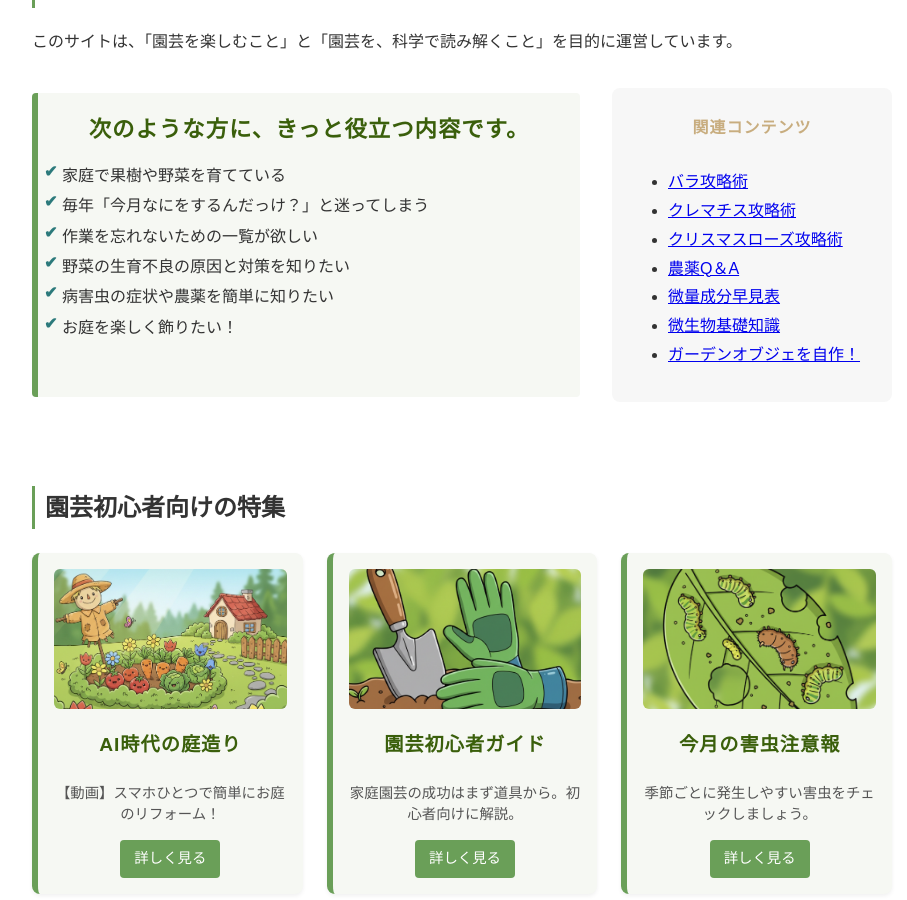
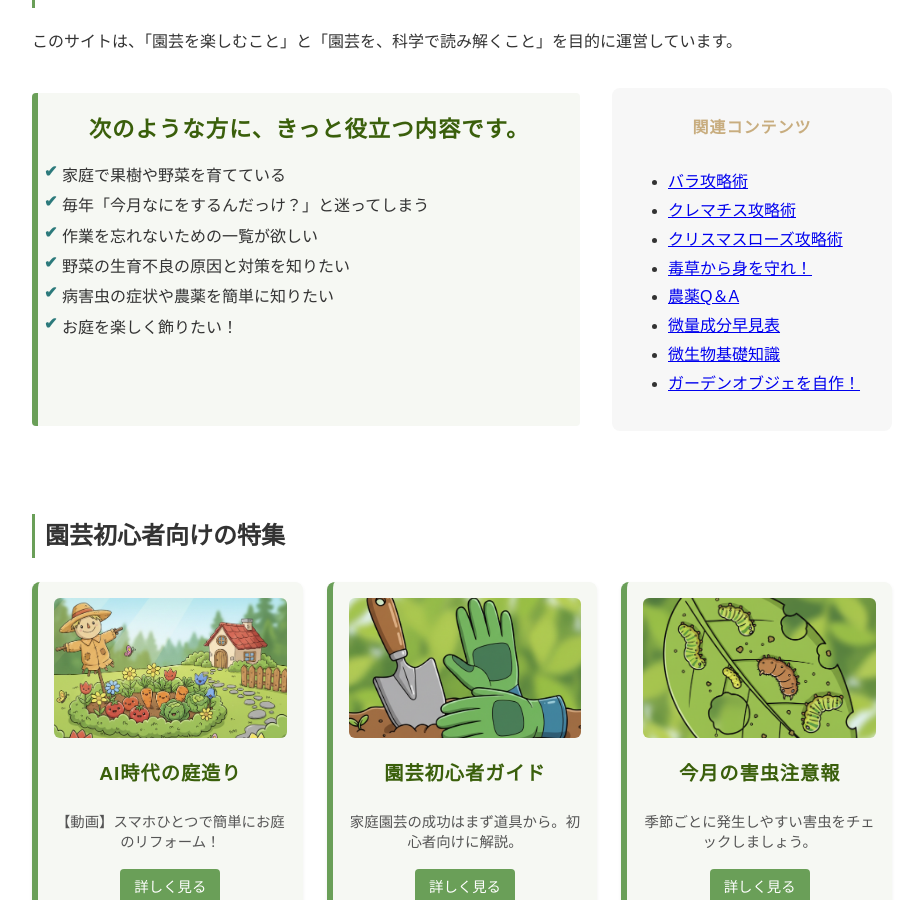
Before and after one commit to shiitake-garden/shiitake-garden.github.io, a Jekyll site: the page built from index.html, in a window 1280 px wide and 900 px high, scrolled down 404 px. Shown: the whole window, without its empty margins (178-1085 px from the left). Built offline with Jekyll 4.4.1, drawn with Linux system fonts in a browser that asks for light colours.

Commit message:
Update index.html

```diff
--- a/index.html
+++ b/index.html
@@ -34,7 +34,7 @@ title: カルティベーションラボ
       <li><a href="/contents/kouryaku/bara.html">バラ攻略術</a></li>
       <li><a href="/contents/kouryaku/kurematisu.html">クレマチス攻略術</a></li>
       <li><a href="/contents/kouryaku/kurisumasu.html">クリスマスローズ攻略術</a></li>
-    <!--  <li><a href="/column/column_nouyaku3.html">害虫カレンダー</a></li>-->
+      <li><a href="/contents/caution.html">毒草から身を守れ！</a>
       <li><a href="/column/column_nouyaku_qa.html">農薬Q＆A</a></li>
       <li><a href="/column/column_hiryou_biryou.html">微量成分早見表</a></li>
       <li><a href="/microbe/microbe_gaiyou.html">微生物基礎知識</a></li>
```
